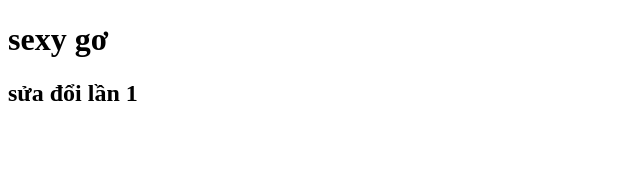
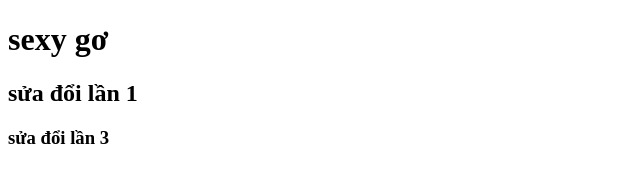
Before and after one commit to leewandao/duanthu2, a plain HTML site: page index.html in a window 1280 px wide. Shown: the whole page, without its empty margins (0-640 px from the left). Drawn offline with Linux system fonts and the light colour scheme.

Commit message:
suadoilan3

```diff
--- a/index.html
+++ b/index.html
@@ -8,5 +8,6 @@
   <body>
     <h1>sexy gơ</h1>
     <h2>sửa đổi lần 1</h2>
+    <h3>sửa đổi lần 3</h3>
   </body>
 </html>
```
